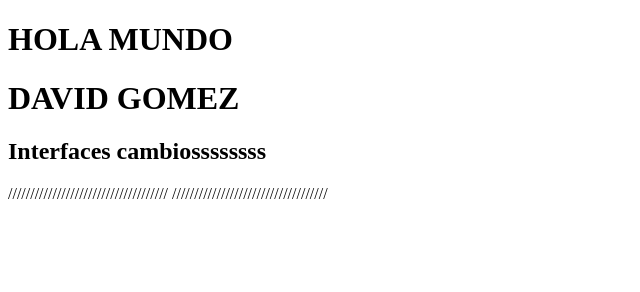
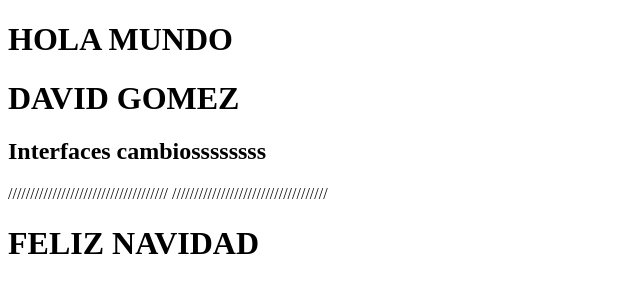
Before and after one commit to DaviRojas/Rojas2001.github.io, a plain HTML site: page index.html in a window 1280 px wide. Shown: the whole page, without its empty margins (0-640 px from the left). Drawn offline with Linux system fonts and the light colour scheme.

Commit message:
Add index.html

```diff
--- a/index.html
+++ b/index.html
@@ -11,5 +11,6 @@
     <h2>Interfaces cambiossssssss</h2>
     ////////////////////////////////////
     ///////////////////////////////////
+    <h1>FELIZ NAVIDAD</h1>
 </body>
 </html>
```
